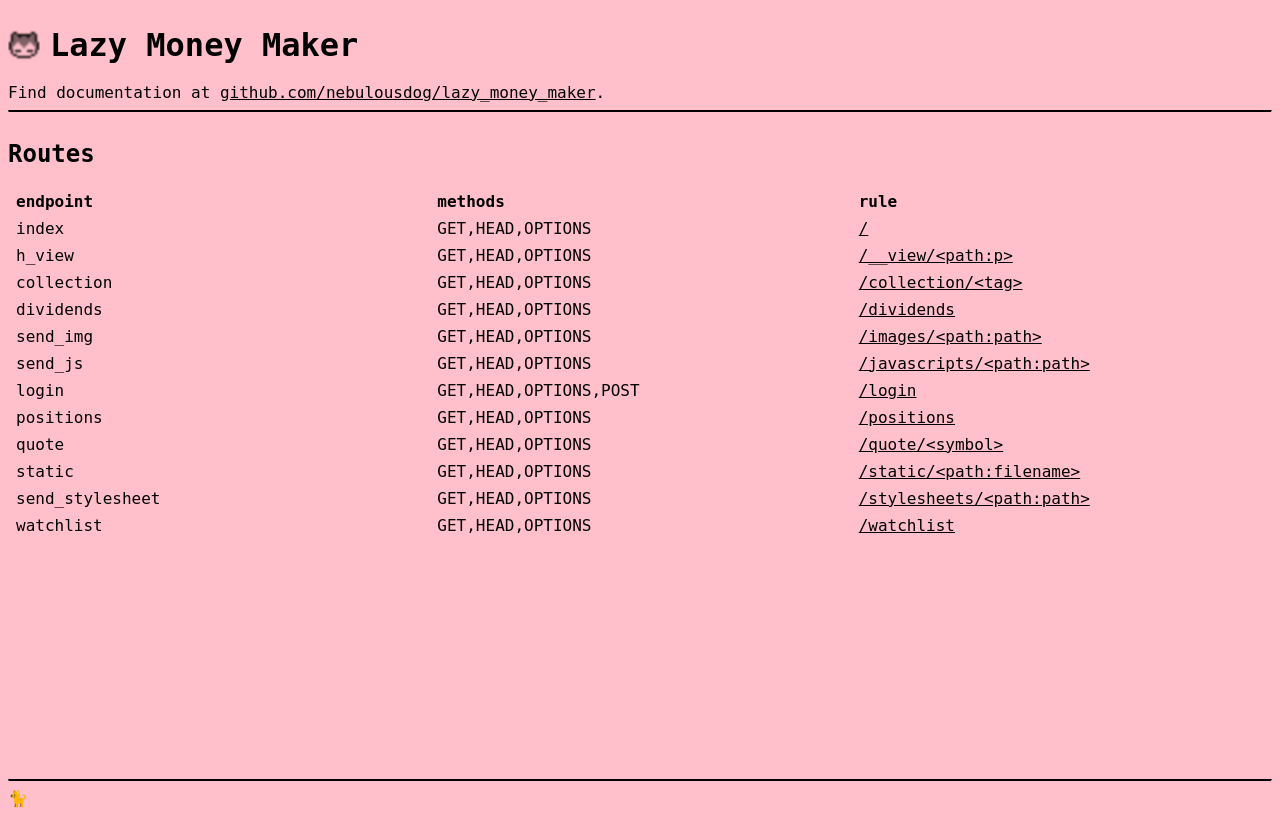
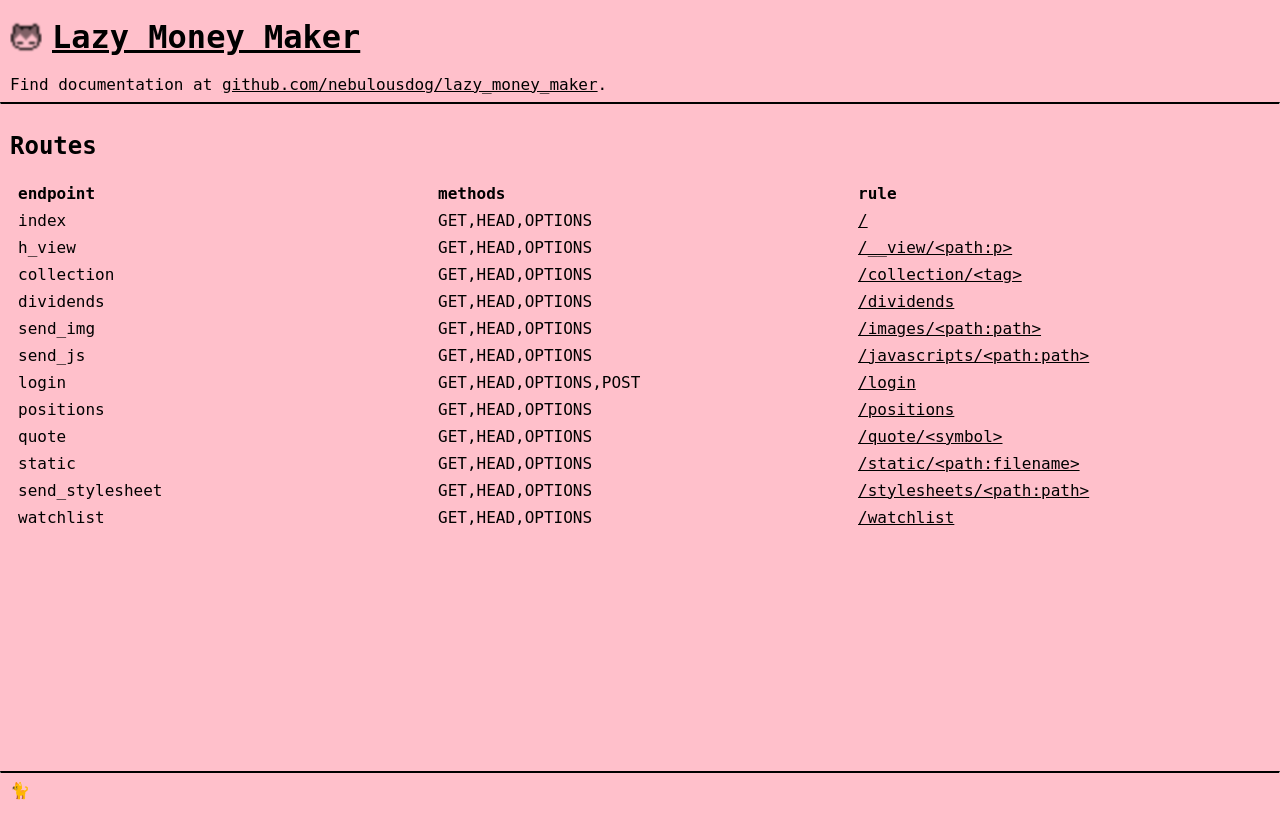
Before and after one commit to dreamalligator/marian, a Flask app: page / in a window 1280 px wide. Run offline with Flask 2, Linux system fonts and the light colour scheme.

Commit message:
style tweaks

```diff
--- a/lazy_money_maker/__init__.py
+++ b/lazy_money_maker/__init__.py
@@ -15,7 +15,7 @@ from flask import (
 )
 
 from .rudygood import RuddyGood
-from .utils.templating import route_table
+from .utils.routes import route_info
 from .utils.config import write_secrets
 
 def create_app(test_config=None):
@@ -28,7 +28,8 @@ def create_app(test_config=None):
     or could be used in tests, hint hint.
     """
 
-    # create and configure the app
+    print('Maid Mariam started.')
+
     app = Flask(__name__, instance_relative_config=True)
     app.config.from_mapping(
         SECRET_KEY='dev',
@@ -48,16 +49,14 @@ def create_app(test_config=None):
     except OSError:
         pass
 
-    # jinja templates
     app.jinja_env.trim_blocks = True
     app.jinja_env.lstrip_blocks = True
 
-    # rude boy
     rudy = RuddyGood()
 
     @app.route('/')
     def index(): # pylint: disable=unused-variable
-        return render_template('index.html', route_table=route_table(app))
+        return render_template('index.html', route_info=route_info(app))
 
     @app.route('/login', methods=['GET', 'POST'])
     def login(): # pylint: disable=unused-variable
--- a/lazy_money_maker/rudygood.py
+++ b/lazy_money_maker/rudygood.py
@@ -35,10 +35,12 @@ class RuddyGood():
         """start and memoize a RH connection via fast_arrow."""
 
         if self.client is None or self.client.authenticated is False:
-            print('authenticating....')
+            print('setting up client...')
 
             secrets = read_secrets('rh_account')
             self.client = Client(username=secrets['username'], password=secrets['password'])
+
+            print('authenticating....')
 
             try:
                 self.client.authenticate()
@@ -47,8 +49,6 @@ class RuddyGood():
                 raise e
 
             print('done.')
-
-        return self.client
 
     def raw_dividends(self):
         """raw dividends via fast_arrow."""
--- a/lazy_money_maker/stylesheets/main.css
+++ b/lazy_money_maker/stylesheets/main.css
@@ -5,11 +5,21 @@ body {
   flex-direction: column;
   font-family: monospace;
   font-size: 16px;
+  margin: 0;
   min-height: 100vh;
+}
+
+header {
+  padding: 0 10px;
 }
 
 main {
   flex-grow: 1;
+  padding: 0 10px;
+}
+
+footer {
+  padding: 0 10px;
 }
 
 hr {
--- a/lazy_money_maker/templates/head.html
+++ b/lazy_money_maker/templates/head.html
@@ -7,7 +7,9 @@
 </head>
 <body>
   <header>
-    <h1 class="lazy-title"><img class="lazy-logo" src="/images/favicon.ico" alt="icon">Lazy Money Maker</h1>
+    <a href="/">
+      <h1 class="lazy-title"><img class="lazy-logo" src="/images/favicon.ico" alt="icon">Lazy Money Maker</h1>
+    </a>
     Find documentation at
     <a target="_blank" href="https://github.com/nebulousdog/lazy_money_maker">github.com/nebulousdog/lazy_money_maker</a>.
   </header>
--- a/lazy_money_maker/templates/index.html
+++ b/lazy_money_maker/templates/index.html
@@ -4,13 +4,13 @@
 
 <div class="routes">
   <div class="route-row">
-    {% for header in route_table.headers %}
+    {% for header in route_info.headers %}
     <div class="segment-cell">
       <b>{{ header }}</b>
     </div>
     {% endfor %}
   </div>
-  {% for route in route_table.routes %}
+  {% for route in route_info.routes %}
   <div class="route-row">
     <div class="segment-cell">
       <pre>{{ route.endpoint }}</pre>
--- a/lazy_money_maker/utils/templating.py
+++ b/lazy_money_maker/utils/routes.py
@@ -2,7 +2,7 @@
 some helpers for the templates.
 '''
 
-def route_table(app):
+def route_info(app):
     """list the implemented Flask app's API routes."""
 
     output = {
```
Also changed, not shown: tests/utils/test_templating.py (+1 -1 lines).
